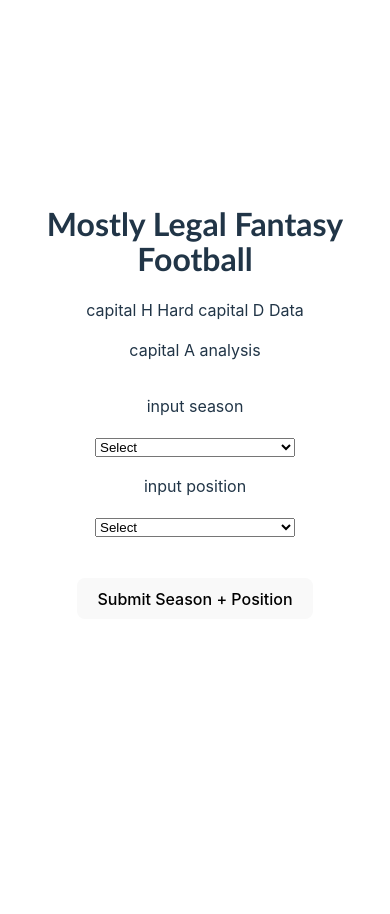
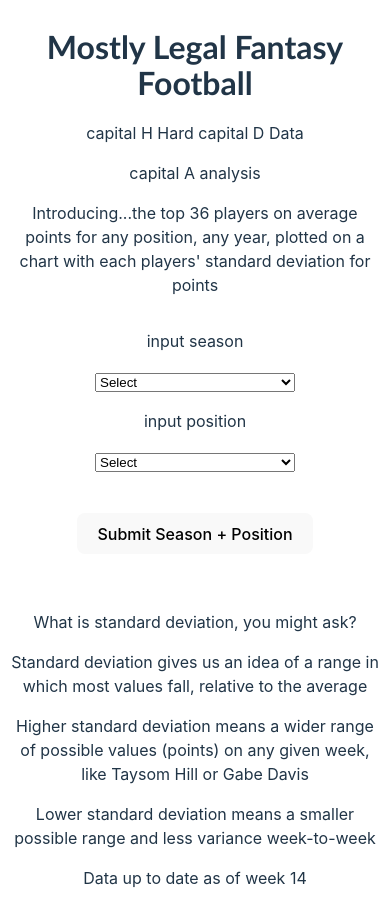
Before and after one commit to daricecrumb/sleeper_project, a React (Vite) app: page / in a window 390 px wide. Before the commit the page ends 844 px from the top, so only its background shows below. Built offline with nearby package versions, Linux system fonts and the light colour scheme.

Commit message:
added info on charts

```diff
--- a/src/App.css
+++ b/src/App.css
@@ -4,6 +4,14 @@
   padding: 2rem;
   text-align: center;
 }
+
+/* Media query for mobile devices */
+@media only screen and (max-width: 768px) {
+  #root {
+    padding: 0.5rem; /* Adjust width for mobile devices */
+  }
+}
+
 .chart {
   margin-top: 40px;
 }
--- a/src/App.jsx
+++ b/src/App.jsx
@@ -1,18 +1,12 @@
 import { useState } from "react";
 import { createClient } from "@supabase/supabase-js";
 import FetchStDevVAvg from "./components/fetchStDevVAvg";
-import { Helmet } from 'react-helmet';
 import './App.css'
 
 
 const supabase = createClient('https://lovmqlrpfkmuhbduoejl.supabase.co', 'eyJhbGciOiJIUzI1NiIsInR5cCI6IkpXVCJ9.eyJpc3MiOiJzdXBhYmFzZSIsInJlZiI6Imxvdm1xbHJwZmttdWhiZHVvZWpsIiwicm9sZSI6ImFub24iLCJpYXQiOjE3MDIyMzczMjEsImV4cCI6MjAxNzgxMzMyMX0.sUEICYW0UuStRK8EsWRWhDG9Dyk_wHUvDxO3vvHQAu0')
 
 function App() {
-  const [playerInfo, setPlayerInfo] = useState(null);
-
-  const handlePlayerInfo = (data) => {
-    setPlayerInfo(data);
-  };
 
   return (
     <>
@@ -24,6 +18,8 @@ function App() {
         <p>
           capital A analysis
         </p>
+        <p>Introducing...the top 36 players on average points for any position, any year,
+          plotted on a chart with each players' standard deviation for points</p>
       </div>
       <div >
         <FetchStDevVAvg supabase={supabase} />
--- a/src/components/fetchStDevVAvg.jsx
+++ b/src/components/fetchStDevVAvg.jsx
@@ -127,7 +127,7 @@ function FetchStDevVAvg({ supabase }) {
                 }));
 
                 const layout = {
-                    width: 340,
+
                     margin: {
                         t: 40,
                         b: 40,
@@ -233,6 +233,11 @@ function FetchStDevVAvg({ supabase }) {
                 <button class = "chart" onClick={getStats}>Submit Season + Position</button>
             </div>
             <div id="myDiv" class="chart"/>
+            <p>What is standard deviation, you might ask?</p>
+            <p>Standard deviation gives us an idea of a range in which most values fall, relative to the average</p>
+            <p>Higher standard deviation means a wider range of possible values (points) on any given week, like Taysom Hill or Gabe Davis</p>
+            <p>Lower standard deviation means a smaller possible range and less variance week-to-week</p>
+            <p>Data up to date as of week 14</p>
         </>
     );
 }
```
